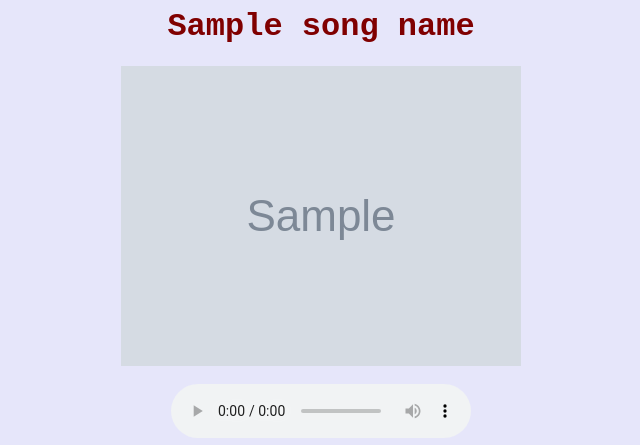
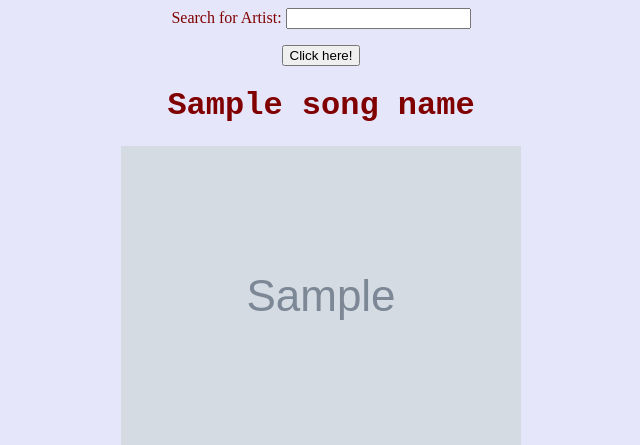
Before and after one commit to NJIT-CS490-SP21/project1-mg657, a Flask app: template templates/index.html in a window 1280 px wide. Shown: the top 445 px of the page, without its empty margins (319-959 px from the left). Run offline with Flask 2, Linux system fonts and the light colour scheme; the template is opened without the code that fills it: most values are stand-ins (such as "Sample title", 1, 10 or a date in 2020); grey boxes marked "Sample" are stand-in pictures.

Commit message:
added search bar to generate artist ID

```diff
--- a/main.py
+++ b/main.py
@@ -46,7 +46,7 @@ def songInfo():
         0, len(req["tracks"]) - 1
     )  # Picks random song from all the songs by certain artist
     artist_name_list=req['tracks'][rand_song]['artists']
-    global song_name
+    #global song_name
     song_name=req['tracks'][rand_song]['name']
     song_image=req['tracks'][rand_song]['album']['images'][1]['url']
     song_prev_link=req['tracks'][rand_song]['preview_url']
@@ -54,11 +54,6 @@ def songInfo():
     artist_name = []
     for key in artist_name_list:  # For each item in list of artists
         artist_name.append(key["name"])  # Add the artist to the list
-    base_url_genius = "http://api.genius.com"
-    headers_genius = {'Authorization': 'Bearer ' + os.getenv("GENIUS_ACCESS_TOKEN")}
-    params_genius = {'q': song_name}
-    response_genius = requests.get(base_url_genius + "/search", params=params_genius, headers=headers_genius).json()
-    song_lyrics = response_genius['response']['hits'][0]['result']['url']
     return render_template(  # Send all info to html page
         "index.html",
         artist_name=artist_name,
@@ -66,9 +61,31 @@ def songInfo():
         song_image=song_image,
         song_prev_link=song_prev_link,
         song_link=song_link,
-        song_lyrics=song_lyrics,
-        len = len(artist_name))
-
+        song_lyrics = lyricInfo(song_name),
+        #song_lyrics=song_lyrics,
+        len = len(artist_name)
+        )
+def lyricInfo(song_name):
+    base_url_genius = "http://api.genius.com"
+    headers_genius = {'Authorization': 'Bearer ' + os.getenv("GENIUS_ACCESS_TOKEN")}
+    params_genius = {'q': song_name}
+    response_genius = requests.get(base_url_genius + "/search", params=params_genius, headers=headers_genius).json()
+    song_lyrics = response_genius['response']['hits'][0]['result']['url']
+    return song_lyrics
+@app.route('/search/<artist_name>')
+def search(artist_name):
+    headers = {
+    'Authorization': 'Bearer {token}'.format(token=access_token)}
+    params={ 'q': artist_name,
+        'type': 'track,artist'
+    } # Specify market parameter
+    req_artist = requests.get(
+        'https://api.spotify.com/v1/search',
+        headers=headers,
+        params=params).json() # GET request for artist
+    artist_id = req_artist['artists']['items'][0]['id']
+    print(artist_id)
+    return {'artist_id': artist_id}
 app.run(
     port=int(os.getenv('PORT',8080)),
     host=os.getenv('IP','0.0.0.0'),
--- /dev/null
+++ b/static/script.js
@@ -0,0 +1,12 @@
+window.onload = () => {
+document.getElementById("search").addEventListener("click", function () {
+    const userText = document.getElementById('query').value;
+    const url = '/search/' + userText; // This should remind you of APIs in Python!
+window.fetch(url).then(response => response.json()) // So should JSON conversion!
+    .then(data => { // .then will only run the function *once* the data is fetched from the internet
+        // See what this logs!
+        console.log(data);
+    });
+       });
+
+}
--- a/templates/index.html
+++ b/templates/index.html
@@ -1,7 +1,10 @@
 <html>
 	<link rel="stylesheet" href={{ url_for( 'static', filename='style.css' )}} />
+	<script type="text/javascript" src="/static/script.js"></script>
 	<center>
 		<body>
+		    <p>Search for Artist: <input type="text" id='query'></p>
+             <button id="search">Click here!</button>
 			<h1>
             {{song_name}}
         </h1>
```
